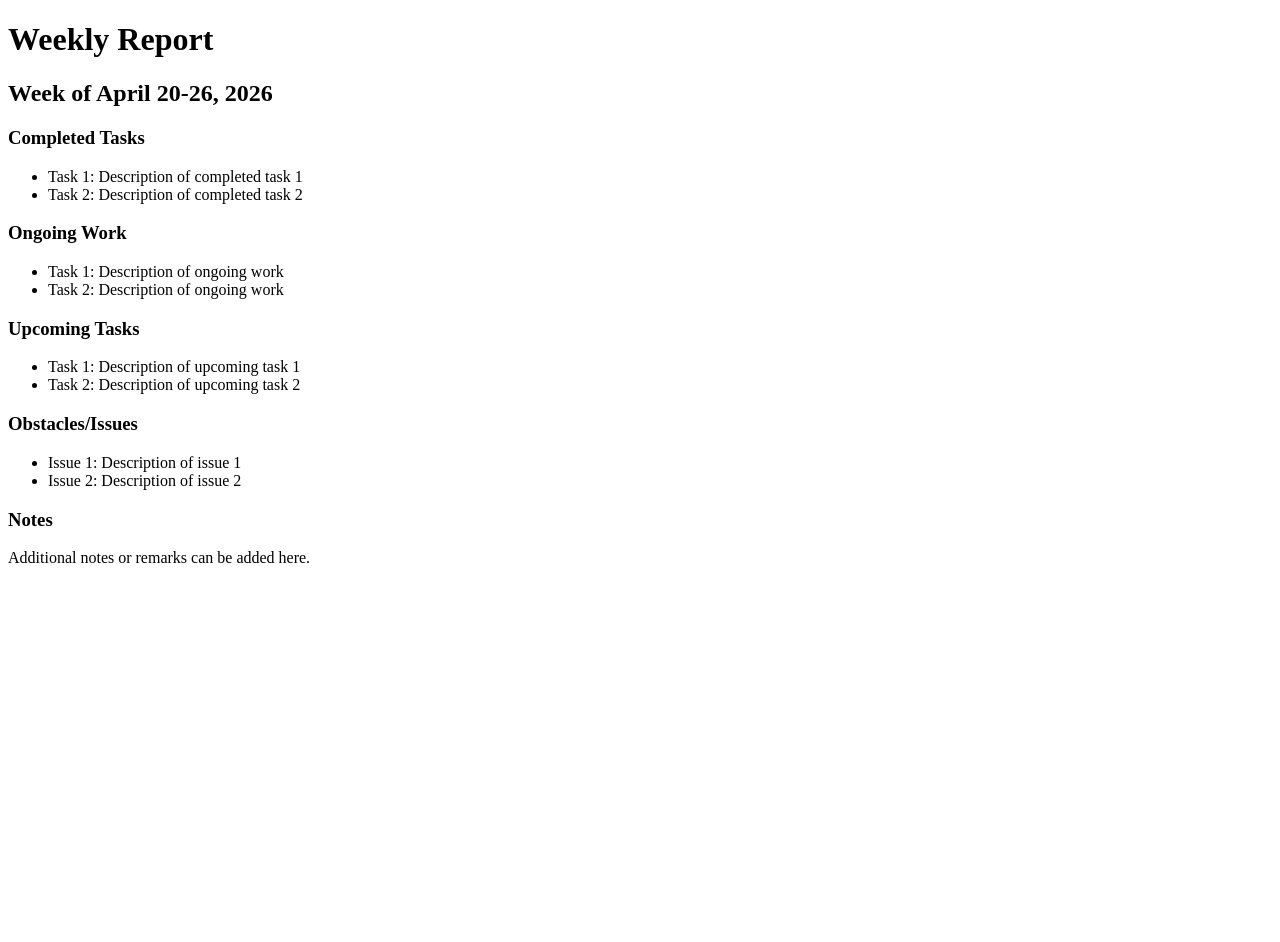
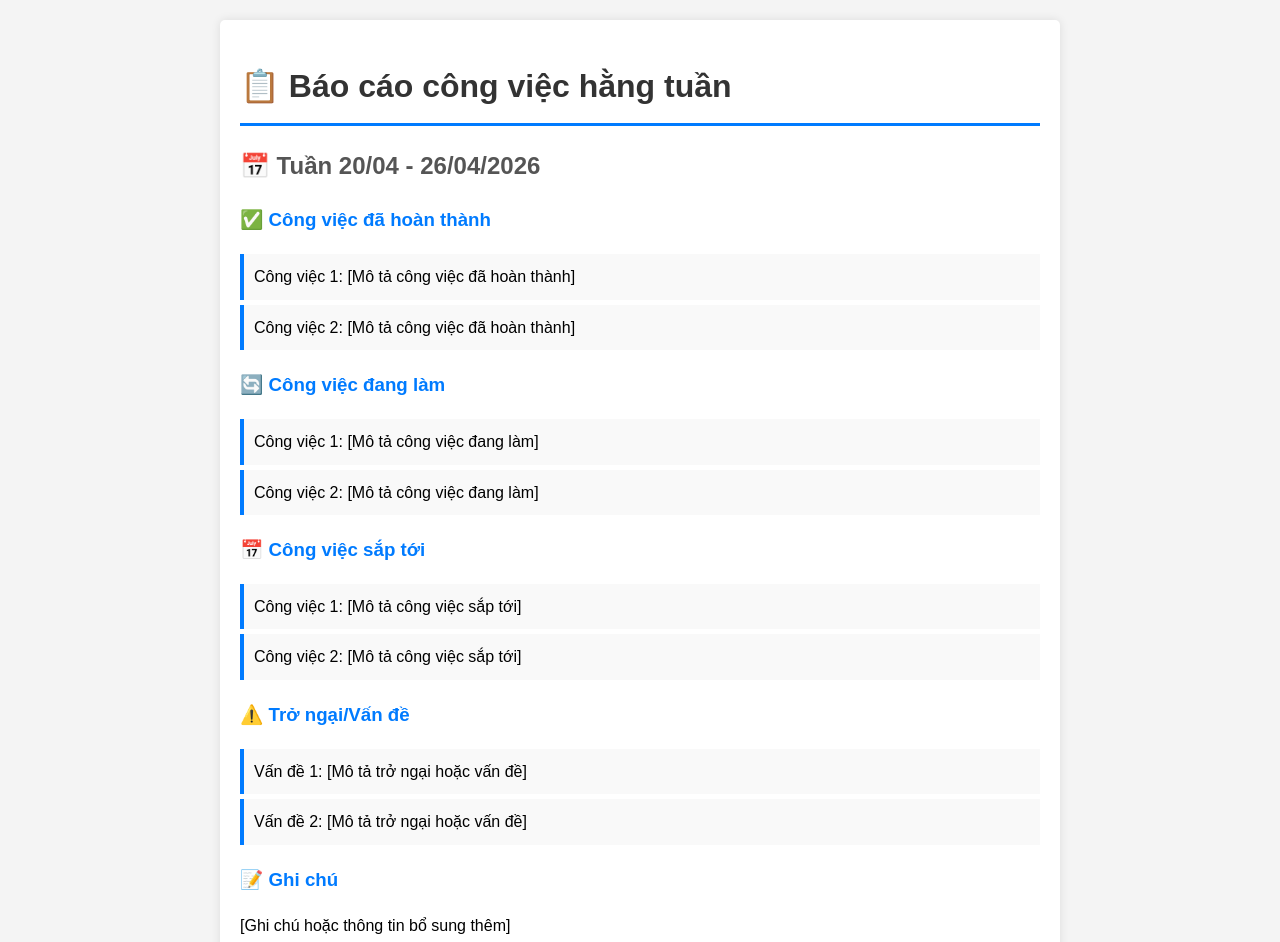
Before and after one commit to WlSTRON/Baocaocongviec, a plain HTML site: page index.html in a window 1280 px wide. Before the commit the page ends 800 px from the top, so only its background shows below. Drawn offline with Linux system fonts and the light colour scheme.

Commit message:
Update index.html with new content

```diff
--- a/index.html
+++ b/index.html
@@ -1,39 +1,79 @@
 <!DOCTYPE html>
-<html lang="en">
+<html lang="vi">
 <head>
     <meta charset="UTF-8">
     <meta name="viewport" content="width=device-width, initial-scale=1.0">
-    <title>Weekly Report - April 20-26, 2026</title>
+    <title>Báo cáo công việc hằng tuần</title>
+    <style>
+        body {
+            font-family: Arial, sans-serif;
+            line-height: 1.6;
+            margin: 20px;
+            background-color: #f4f4f4;
+        }
+        .container {
+            background-color: white;
+            padding: 20px;
+            border-radius: 5px;
+            box-shadow: 0 0 10px rgba(0,0,0,0.1);
+            max-width: 800px;
+            margin: 0 auto;
+        }
+        h1 {
+            color: #333;
+            border-bottom: 3px solid #007bff;
+            padding-bottom: 10px;
+        }
+        h2 {
+            color: #555;
+        }
+        h3 {
+            color: #007bff;
+            margin-top: 20px;
+        }
+        ul {
+            list-style-type: none;
+            padding: 0;
+        }
+        li {
+            background-color: #f9f9f9;
+            padding: 10px;
+            margin: 5px 0;
+            border-left: 4px solid #007bff;
+        }
+    </style>
 </head>
 <body>
-    <h1>Weekly Report</h1>
-    <h2>Week of April 20-26, 2026</h2>
+    <div class="container">
+        <h1>📋 Báo cáo công việc hằng tuần</h1>
+        <h2>📅 Tuần 20/04 - 26/04/2026</h2>
 
-    <h3>Completed Tasks</h3>
+        <h3>✅ Công việc đã hoàn thành</h3>
         <ul>
-        <li>Task 1: Description of completed task 1</li>
-        <li>Task 2: Description of completed task 2</li>
+            <li>Công việc 1: [Mô tả công việc đã hoàn thành]</li>
+            <li>Công việc 2: [Mô tả công việc đã hoàn thành]</li>
         </ul>
 
-    <h3>Ongoing Work</h3>
+        <h3>🔄 Công việc đang làm</h3>
         <ul>
-        <li>Task 1: Description of ongoing work</li>
-        <li>Task 2: Description of ongoing work</li>
+            <li>Công việc 1: [Mô tả công việc đang làm]</li>
+            <li>Công việc 2: [Mô tả công việc đang làm]</li>
         </ul>
 
-    <h3>Upcoming Tasks</h3>
+        <h3>📅 Công việc sắp tới</h3>
         <ul>
-        <li>Task 1: Description of upcoming task 1</li>
-        <li>Task 2: Description of upcoming task 2</li>
+            <li>Công việc 1: [Mô tả công việc sắp tới]</li>
+            <li>Công việc 2: [Mô tả công việc sắp tới]</li>
         </ul>
 
-    <h3>Obstacles/Issues</h3>
+        <h3>⚠️ Trở ngại/Vấn đề</h3>
         <ul>
-        <li>Issue 1: Description of issue 1</li>
-        <li>Issue 2: Description of issue 2</li>
+            <li>Vấn đề 1: [Mô tả trở ngại hoặc vấn đề]</li>
+            <li>Vấn đề 2: [Mô tả trở ngại hoặc vấn đề]</li>
         </ul>
 
-    <h3>Notes</h3>
-    <p>Additional notes or remarks can be added here.</p>
+        <h3>📝 Ghi chú</h3>
+        <p>[Ghi chú hoặc thông tin bổ sung thêm]</p>
+    </div>
 </body>
 </html>
```
Lines whose indentation alone changed are shown as unchanged.
